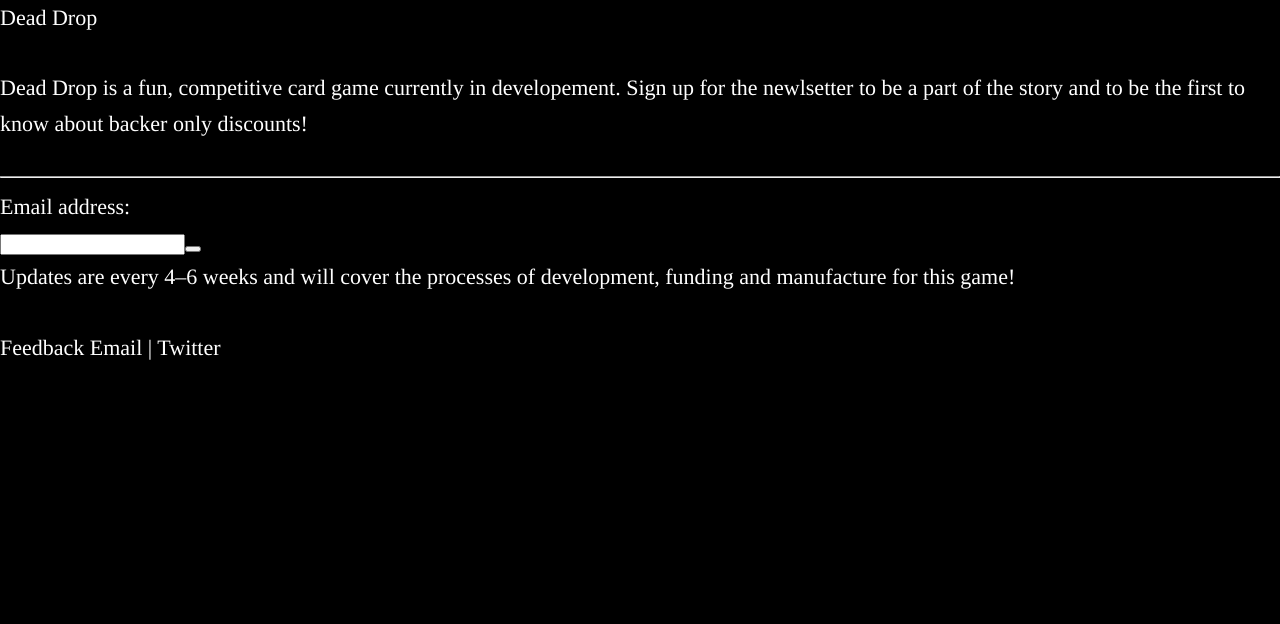
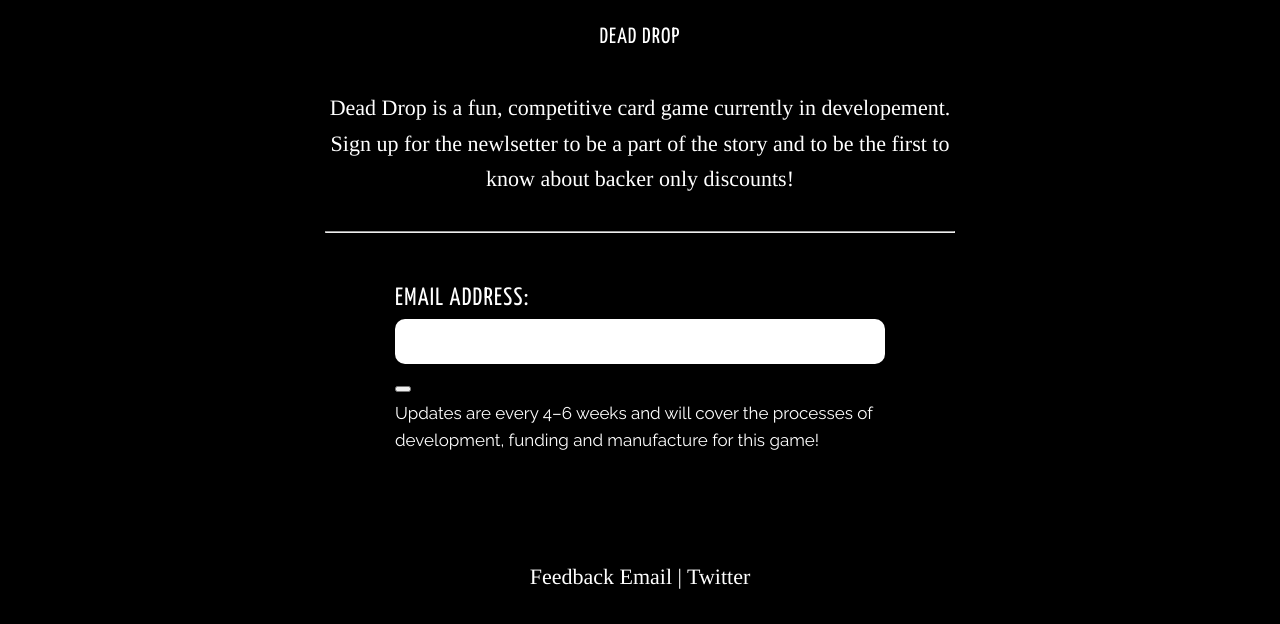
Before and after one commit to agpreynolds/DeadDrop, a React (Create React App) app: page / in a window 1280 px wide. Shown: the top 624 px of the page. Built offline with nearby package versions, Linux system fonts and the light colour scheme.

Commit message:
Refine typographic SCSS and add templates, mixins and input SCSS

```diff
--- a/src/styles/App.css
+++ b/src/styles/App.css
@@ -44,6 +44,7 @@
   line-height: 1.6;
   color: #ffffff;
   background-color: #000000;
+  text-align: center;
   -webkit-font-smoothing: antialiased;
   -moz-osx-font-smoothing: grayscale;
   text-rendering: optimizeLegibility; }
@@ -51,5 +52,47 @@
 h1, h2, h3, p, ul, ol, form, table, blockquote {
   margin-bottom: 3.52rem; }
 
+h1, h2, h3, h4, h5, h6, th, label {
+  font-family: "Yanone Kaffeesatz", "Raleway", "Helvetica Neue", Helvetica, Arial, sans-serif;
+  text-transform: uppercase;
+  letter-spacing: 0.05em; }
+
 strong, b {
   font-weight: 700; }
+
+.sans {
+  font-family: "Raleway", "Helvetica Neue", Helvetica, Arial, sans-serif; }
+
+small, .small {
+  font-size: 1.7rem; }
+
+label {
+  font-size: 2.5rem; }
+
+input {
+  -webkit-appearance: none;
+  border-radius: 10px;
+  border: 0;
+  color: #000;
+  font-family: "Raleway", "Helvetica Neue", Helvetica, Arial, sans-serif;
+  text-align: left;
+  font-size: 2.1rem;
+  font-weight: 700;
+  display: block;
+  width: 100%;
+  padding: 10px 16px; }
+
+input[type="checkbox"] {
+  -webkit-appearance: checkbox; }
+
+input[type="radio"] {
+  -webkit-appearance: radio; }
+
+#root {
+  max-width: 670px;
+  padding: 20px;
+  margin: 0 auto; }
+
+.subscribe-form {
+  text-align: left;
+  padding: 3.52rem 70px; }
--- a/src/styles/App.scss
+++ b/src/styles/App.scss
@@ -1,6 +1,7 @@
 // ----------------------------------------------------------------------
 // Base
 // ----------------------------------------------------------------------
+@import "base/mixins";
 @import "base/reset";
 @import "base/variables";
 @import "base/typography";
@@ -16,3 +17,8 @@
 // Layout
 // ----------------------------------------------------------------------
 @import "layout/general";
+
+// ----------------------------------------------------------------------
+// Templates
+// ----------------------------------------------------------------------
+@import "templates/home";
--- /dev/null
+++ b/src/styles/base/_mixins.scss
@@ -0,0 +1 @@
+@import "mixins/transitions";
--- a/src/styles/base/_typography.scss
+++ b/src/styles/base/_typography.scss
@@ -8,7 +8,7 @@
 $obritron-font-stack: "Orbitron", "Raleway", "Helvetica Neue", Helvetica, Arial, sans-serif;
 
 $base-font-size: 2.2rem;
-$small-font-size:  1.6rem;
+$small-font-size:  1.7rem;
 $leading: 1.6;
 
 $bold: 700;
@@ -30,6 +30,7 @@
 	line-height: $leading;
 	color: $text-color;
 	background-color: $background-color;
+	text-align: center;
 	-webkit-font-smoothing: antialiased;
     -moz-osx-font-smoothing: grayscale;
     text-rendering: optimizeLegibility;
@@ -39,6 +40,24 @@
 	margin-bottom: $text-spacing;
 }
 
+h1,h2,h3,h4,h5,h6,th,label{
+	font-family: $yanone-font-stack;
+	text-transform: uppercase;
+	letter-spacing: 0.05em;
+}
+
 strong,b{
 	font-weight: $bold;
 }
+
+.sans{
+	font-family: $raleway-font-stack;
+}
+
+small, .small{
+	font-size: $small-font-size;
+}
+
+label{
+	font-size: 2.5rem;
+}
--- a/src/styles/components/_inputs.scss
+++ b/src/styles/components/_inputs.scss
@@ -0,0 +1,21 @@
+input{
+	-webkit-appearance: none;
+	border-radius: 10px;
+	border: 0;
+	color: #000;
+	font-family: $raleway-font-stack;
+	text-align: left;
+	font-size: 2.1rem;
+	font-weight: $bold;
+	display: block;
+	width: 100%;
+	padding: 10px 16px;
+}
+
+input[type="checkbox"]{
+	-webkit-appearance: checkbox;
+}
+
+input[type="radio"]{
+	-webkit-appearance: radio;
+}
--- a/src/styles/layout/_general.scss
+++ b/src/styles/layout/_general.scss
@@ -0,0 +1,5 @@
+#root{
+	max-width: 670px;
+	padding: 20px;
+	margin: 0 auto;
+}
--- /dev/null
+++ b/src/styles/templates/_home.scss
@@ -0,0 +1,5 @@
+// Subscribe form
+.subscribe-form{
+	text-align: left;
+	padding: $text-spacing 70px;
+}
```
Also changed, not shown: src/styles/base/mixins/_transitions.scss (added, +29 -0 lines).
